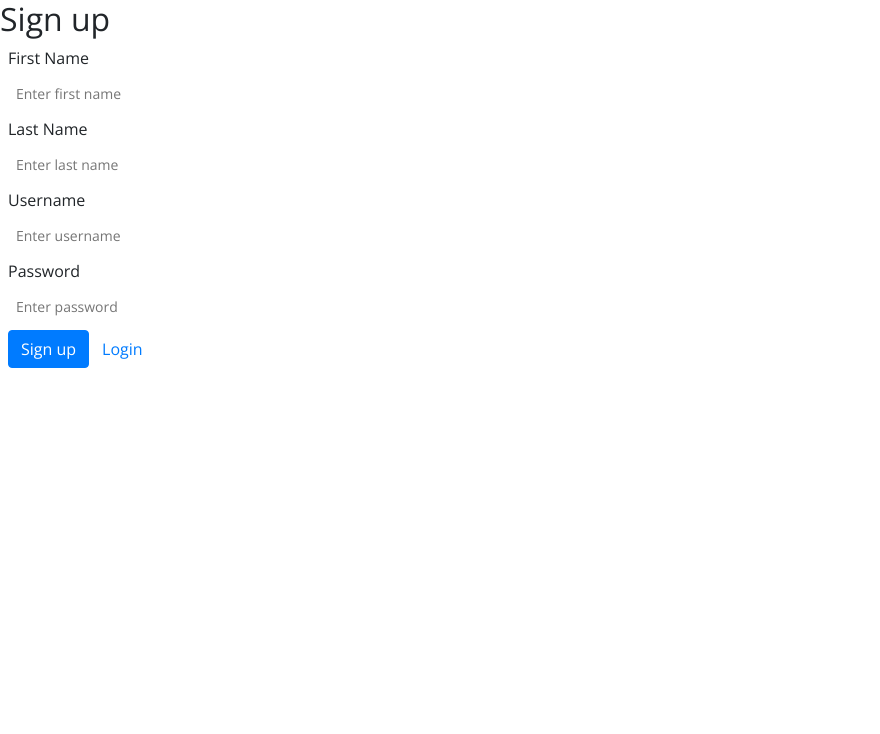
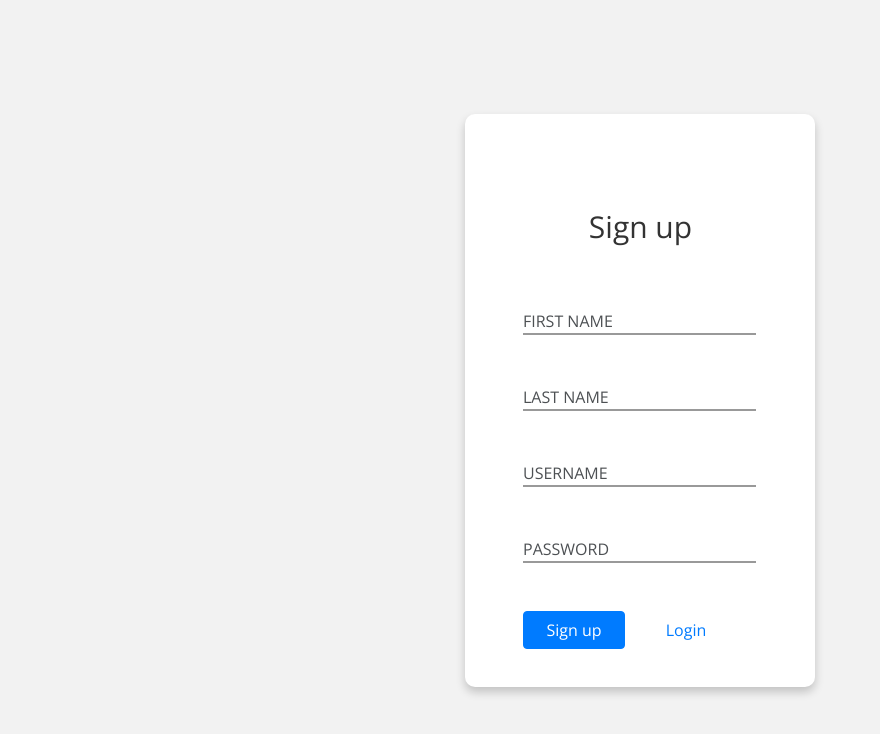
Before and after one commit to frextrite/LoginSignupReactApp, a React (Create React App) app in the folder app/: page /register in a window 1280 px wide. Shown: the top 734 px of the page, without its empty margins (0-880 px from the left). Built offline with nearby package versions, Linux system fonts and the light colour scheme.

Commit message:
Add styling to register component

```diff
--- /dev/null
+++ b/app/src/componenets/RegisterComponent.css
@@ -0,0 +1,100 @@
+@import url("https://fonts.googleapis.com/css?family=Open+Sans|Roboto");
+
+* {
+  transition: all 0.4s;
+  outline: none;
+  border: none;
+  font-family: "Open Sans", sans-serif;
+}
+
+.register {
+  width: 100%;
+  min-height: 100vh;
+  display: -webkit-box;
+  display: -webkit-flex;
+  display: -moz-box;
+  display: -ms-flexbox;
+  display: flex;
+  flex-wrap: wrap;
+  justify-content: center;
+  align-items: center;
+  padding: 15px;
+  background: #f2f2f2;
+}
+
+.wrap-register {
+  background: #fff;
+  width: 350px;
+  border-radius: 10px;
+  overflow: hidden;
+  padding: 75px 55px 10px 40px;
+
+  box-shadow: 0px 5px 10px 0px rgba(0, 0, 0, 0.2);
+}
+
+.register-form {
+  width: 100%;
+}
+
+.form-head {
+  font-family: "Open Sans", sans-serif;
+  display: block;
+  font-size: 30px;
+  color: #333333;
+  line-height: 2;
+  text-align: center;
+  margin-bottom: 50px;
+}
+
+.wrap-label-input {
+  position: relative;
+  margin-left: 10px;
+}
+
+.input-field {
+  border: 0;
+  outline: 0;
+  border-bottom: 2px solid rgba(0,0,0,0.4);
+  display: block;
+  z-index: 10;
+  width: 95%;
+}
+
+.label-field {
+  text-transform: uppercase;
+  position: absolute;
+  pointer-events: none;
+  top: 2px;
+  opacity: 0.8;
+}
+
+.input-field:focus {
+  border-bottom: 2px solid rgba(35,54,231,1);
+}
+
+.input-field:focus ~ .label-field,
+.input-field:valid ~ .label-field {
+  font-size: 75%;
+  opacity: 1;
+  transform: translate3d(0, -100%, 0);
+}
+
+.signup-btn {
+  display: inline;
+  margin-left: 10px;
+  margin-bottom: 20px;
+  width: 40%;
+}
+
+.login-btn {
+  display: inline;
+  margin-left: 10px;
+  width: 40%;
+  margin-bottom: 20px;
+}
+
+.small {
+  margin-top: 50px;
+  margin-left: -10px;
+  text-align: center;
+}
--- a/app/src/componenets/RegisterComponent.jsx
+++ b/app/src/componenets/RegisterComponent.jsx
@@ -1,5 +1,6 @@
 import React, { Component } from "react";
-import { Link } from 'react-router-dom';
+import { Link } from "react-router-dom";
+import "./RegisterComponent.css";
 
 class RegisterComponent extends Component {
   state = {};
@@ -17,69 +18,89 @@ class RegisterComponent extends Component {
 
   render() {
     return (
-      <div>
-        <h2>Sign up</h2>
+      <div className="register">
+        <div className="wrap-register">
           <form className="register-form m-2" onSubmit={this.handleSubmit}>
+            <h2 className="form-head">Sign up</h2>
             <fieldset>
-            <label htmlFor="firstname">First Name</label>
-            <br />
+              <div className="wrap-label-input">
                 <input
                   id="firstname"
-              className="mb-2 form-control-sm"
+                  className="input-field"
                   type="text"
                   name="firstname"
-              placeholder="Enter first name"
                   onChange={this.handleChange}
+                  required
                 />
                 <br />
+                <label className="label-field" htmlFor="firstname">
+                  First Name
+                </label>
+                <br />
+              </div>
 
-            <label htmlFor="lastname">Last Name</label>
-            <br />
+              <div className="wrap-label-input">
                 <input
                   id="lastname"
-              className="mb-2 form-control-sm"
+                  className="input-field"
                   type="text"
                   name="lastname"
-              placeholder="Enter last name"
                   onChange={this.handleChange}
+                  required
                 />
                 <br />
+                <label className="label-field" htmlFor="lastname">
+                  Last Name
+                </label>
+                <br />
+              </div>
 
-            <label htmlFor="username">Username</label>
-            <br />
+              <div className="wrap-label-input">
                 <input
                   id="username"
-              className="mb-2 form-control-sm"
+                  className="input-field"
                   type="text"
                   name="username"
-              placeholder="Enter username"
                   onChange={this.handleChange}
+                  required
                 />
                 <br />
+                <label className="label-field" htmlFor="username">
+                  Username
+                </label>
+                <br />
+              </div>
 
-            <label htmlFor="password">Password</label>
-            <br />
+              <div className="wrap-label-input">
                 <input
                   id="password"
-              className="mb-2 form-control-sm"
+                  className="input-field"
                   type="password"
                   name="password"
-              placeholder="Enter password"
                   onChange={this.handleChange}
+                  required
                 />
                 <br />
+                <label className="label-field" htmlFor="password">
+                  Password
+                </label>
+                <br />
+              </div>
 
               <button
-              className="btn btn-primary"
+                className="signup-btn btn btn-primary"
                 id="submit"
                 onClick={this.handleSubmit}
               >
                 Sign up
               </button>
 
-              <Link className="btn btn-link" to="/login">Login</Link>
+              <Link className="login-btn btn btn-link" to="/login">
+                Login
+              </Link>
             </fieldset>
           </form>
+        </div>
       </div>
     );
   }
```
Lines whose indentation alone changed are shown as unchanged.
